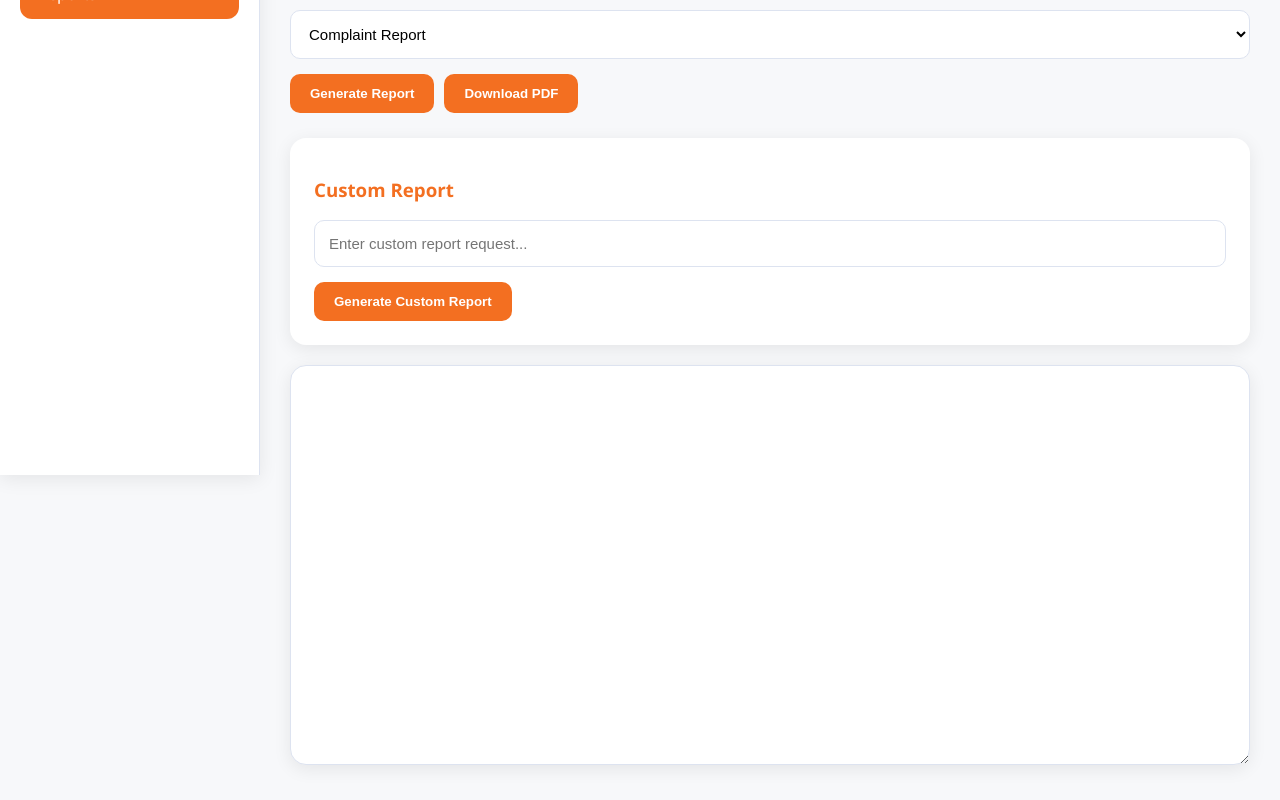
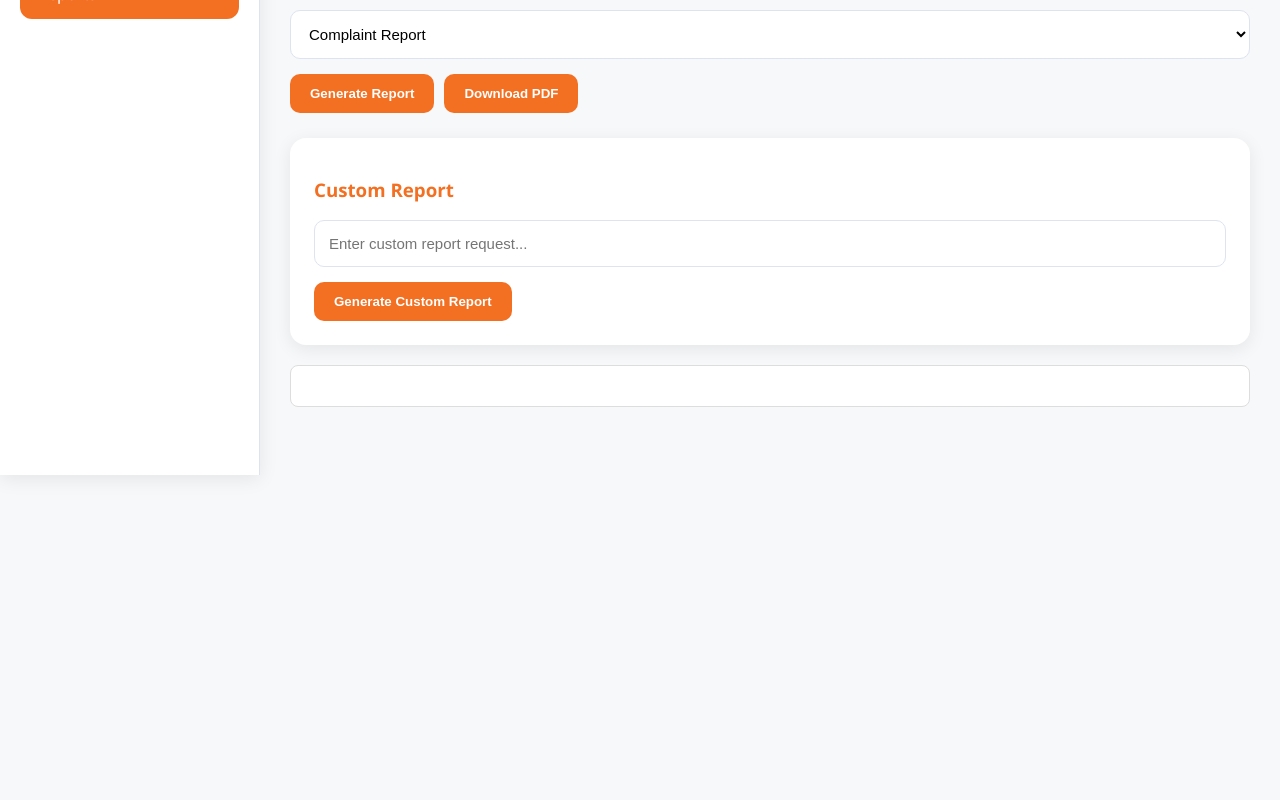
Before and after one commit to grvig/customer-analysis-project, a React (Vite) app in the folder tempapp/: page /reports in a window 1280 px wide. Shown: the part 325-1125 px from the top of the page. After the commit the page ends 800 px from the top, so only its background shows below. Built offline with nearby package versions, Linux system fonts and the light colour scheme.

Commit message:
Render reports using markdown formatting

```diff
--- a/tempapp/package.json
+++ b/tempapp/package.json
@@ -15,8 +15,10 @@
     "axios": "^1.18.0",
     "react": "^19.2.6",
     "react-dom": "^19.2.6",
+    "react-markdown": "^10.1.0",
     "react-router-dom": "^7.17.0",
-    "recharts": "^3.8.1"
+    "recharts": "^3.8.1",
+    "remark-gfm": "^4.0.1"
   },
   "devDependencies": {
     "@eslint/js": "^10.0.1",
--- a/tempapp/src/pages/Reports.jsx
+++ b/tempapp/src/pages/Reports.jsx
@@ -4,6 +4,8 @@ import {
   generateCustomReport,
   downloadPdfReport,
 } from "../services/reportService";
+import ReactMarkdown from "react-markdown";
+import remarkGfm from "remark-gfm";
 
 export default function Reports() {
   const [type, setType] = useState("complaint");
@@ -133,15 +135,22 @@ export default function Reports() {
         </button>
       </div>
 
-      <textarea
-        value={report}
-        readOnly
-        rows={20}
+      <div
         style={{
-          width: "100%",
           marginTop: "20px",
+          padding: "20px",
+          border: "1px solid #ddd",
+          borderRadius: "8px",
+          backgroundColor: "#fff",
+          overflowX: "auto",
         }}
-      />
+      >
+        <ReactMarkdown
+          remarkPlugins={[remarkGfm]}
+        >
+          {report}
+        </ReactMarkdown>
+      </div>
     </div>
   );
 }
```
Also changed, not shown: 1 other file (tests, documents, lock files or other folders).
